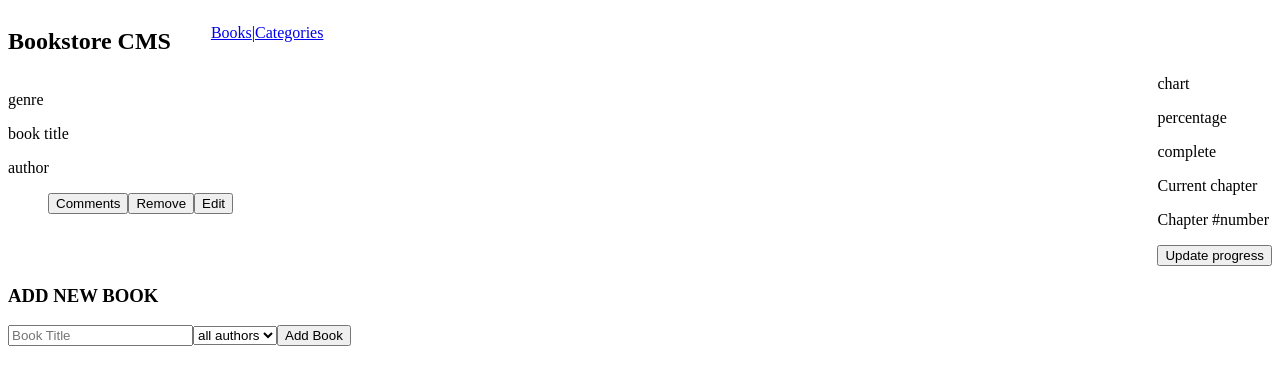
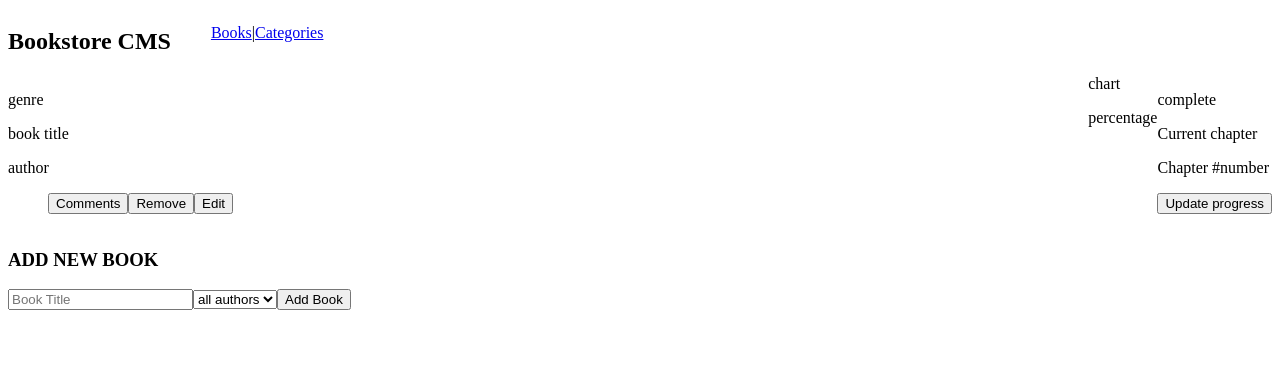
Before and after one commit to tanveerisonline/bookstore-app, a React (Create React App) app: page / in a window 1280 px wide. Shown: the top 384 px of the page. Built offline with nearby package versions, Linux system fonts and the light colour scheme.

Commit message:
Fix eslint error

```diff
--- a/src/App.css
+++ b/src/App.css
@@ -23,6 +23,6 @@ ul {
 }
 
 .progress {
-  display: fle x;
+  display: flex;
   flex-direction: row;
 }
```
